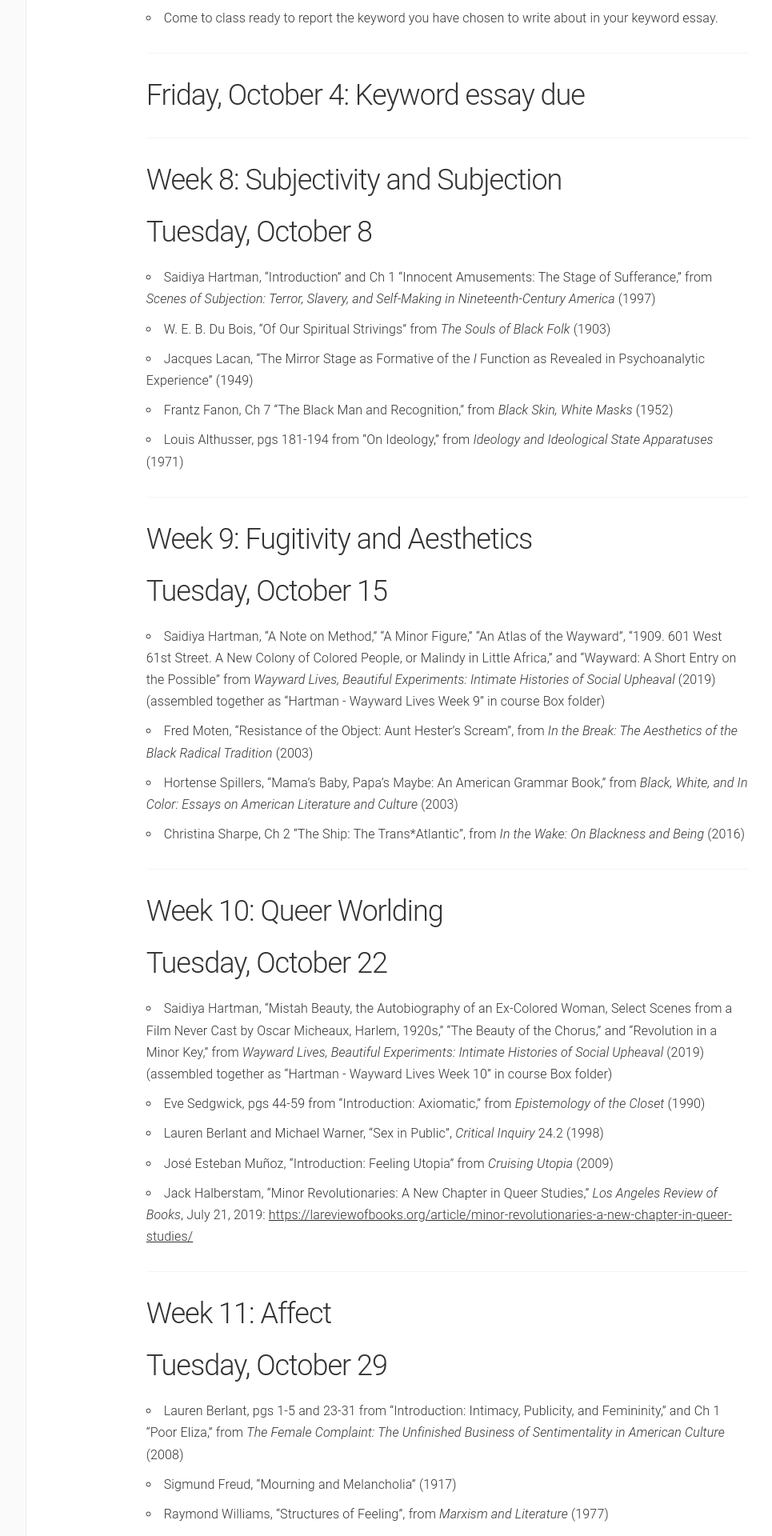
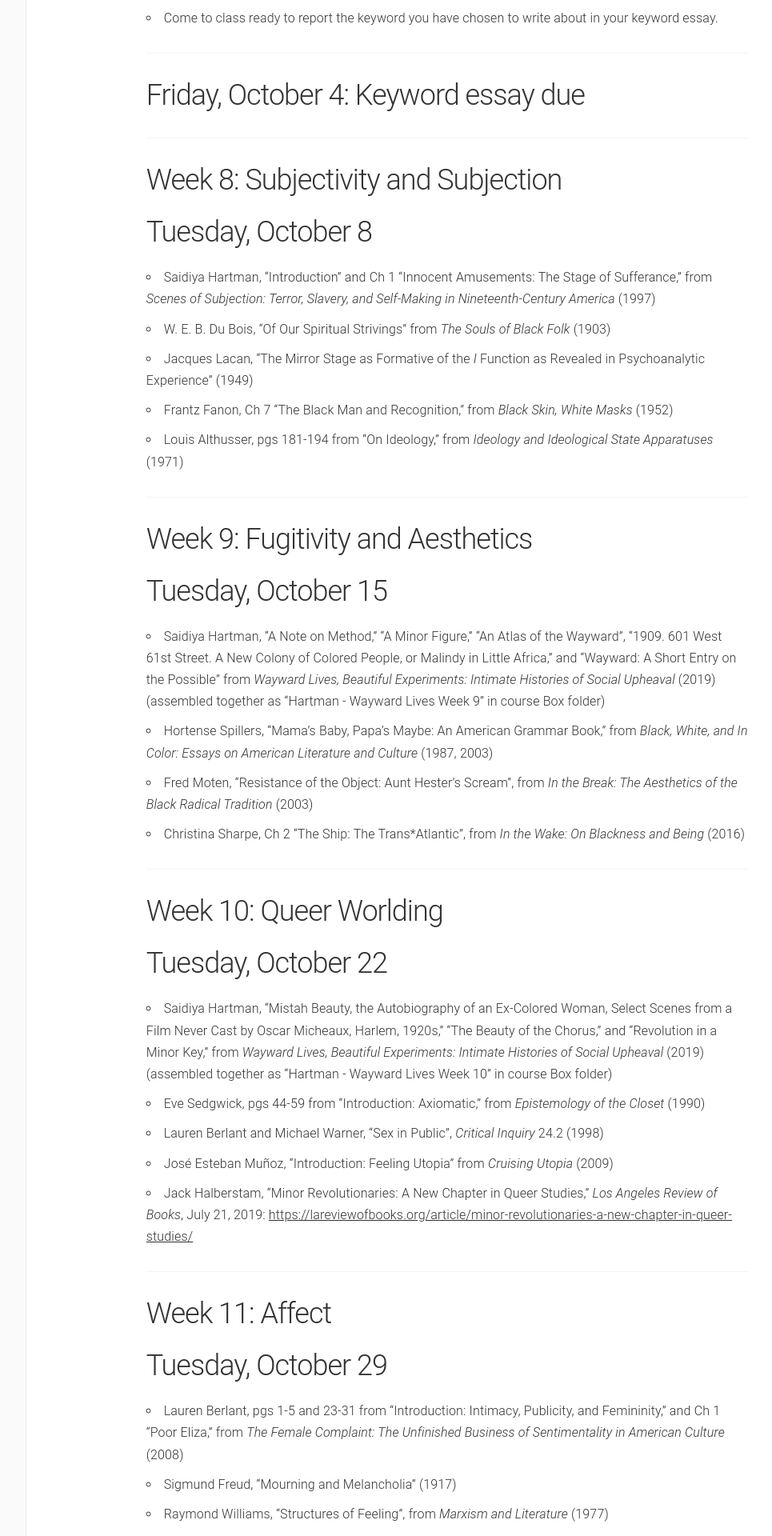
Before and after one commit to lcthomas/eng681f19, a Jekyll site: the page built from schedule.md, in a window 1280 px wide. Shown: the part 3060-4980 px from the top of the page at 80% size, without its empty margins (180-1145 px from the left). Built offline with Jekyll 4.4.1, drawn with Linux system fonts in a browser that asks for light colours.

Commit message:
Spillers date addition

```diff
--- a/schedule.md
+++ b/schedule.md
@@ -89,8 +89,8 @@ navigation: 3
 ## Week 9: Fugitivity and Aesthetics
 ## Tuesday, October 15
 * Saidiya Hartman, "A Note on Method," "A Minor Figure," "An Atlas of the Wayward", "1909. 601 West 61st Street. A New Colony of Colored People, or Malindy in Little Africa," and "Wayward: A Short Entry on the Possible" from _Wayward Lives, Beautiful Experiments: Intimate Histories of Social Upheaval_ (2019) (assembled together as "Hartman - Wayward Lives Week 9" in course Box folder)
+* Hortense Spillers, “Mama’s Baby, Papa’s Maybe: An American Grammar Book,” from _Black, White, and In Color: Essays on American Literature and Culture_ (1987, 2003)
 * Fred Moten, “Resistance of the Object: Aunt Hester’s Scream”, from _In the Break: The Aesthetics of the Black Radical Tradition_ (2003)
-* Hortense Spillers, “Mama’s Baby, Papa’s Maybe: An American Grammar Book,” from _Black, White, and In Color: Essays on American Literature and Culture_ (2003)
 * Christina Sharpe, Ch 2 “The Ship: The Trans*Atlantic”, from _In the Wake: On Blackness and Being_ (2016)
 
 ----
```
